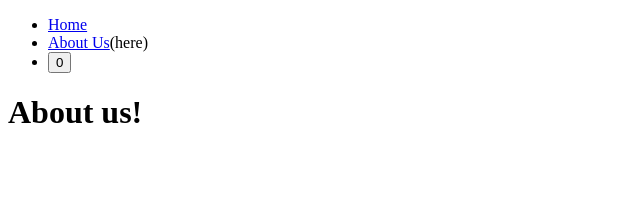
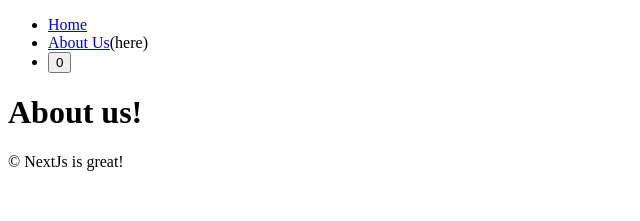
Before and after one commit to ehdnd/next-js-nomad, a Next.js app: page /about-us in a window 1280 px wide. Shown: the top 221 px of the page, without its empty margins (0-640 px from the left). Built offline with nearby package versions, Linux system fonts and the light colour scheme.

Commit message:
2 7 layouts

```diff
--- /dev/null
+++ b/app/about-us/layout.tsx
@@ -0,0 +1,8 @@
+export default function Layout({ children }: { children: React.ReactNode }) {
+  return (
+    <div>
+      {children}
+      &copy; NextJs is great!
+    </div>
+  );
+}
--- a/app/about-us/page.tsx
+++ b/app/about-us/page.tsx
@@ -1,75 +1,7 @@
-import Navigation from "../../components/navigation";
-
 export default function AboutUs() {
-  console.log("🖥️  [서버 전용] AboutUs 실행 - no use client");
   return (
     <div>
-      <Navigation></Navigation>
       <h1>About us!</h1>
     </div>
   );
 }
-
-/*
-"use client" 가 없다
-이건 hydration이 필요없다
-즉, "use client" 는
-backend 에서 render 되고 frontend 에서 hydrate 되는걸 의미한다
-그냥 "use hydrate" 라고 생각하자 ~
-
-"use client" 아닌건 다 server component다
-유저가 다운로드할 자바스크립트가 적어진다
-
-client component 만 hydrate 한다
-*/
-
-/*
-// 서버가 실행하는 순서:
-
-1. AboutUs() 실행
-   console.log("no use client")  // ← 터미널에 출력!
-   └─ <div> 생성
-       ├─ Navigation() 호출
-       │   console.log("use client")  // ← 터미널에 출력!
-       │   console.log(path) // /about-us ← 터미널에 출력!
-       │   └─ <nav> HTML 생성
-       └─ <h1>About us!</h1> 생성
-
-2. HTML 완성해서 브라우저에 전송
-*/
-
-/*
-// HTML 받고 표시
-// JavaScript 다운로드
-// Hydration 시작!
-
-1. Navigation() 다시 실행!
-   console.log("use client")  // ← 브라우저 콘솔에 출력!
-   console.log(path) // /about-us ← 브라우저 콘솔에 출력!
-
-2. AboutUs()는 실행 안 됨!
-   // "no use client"는 브라우저에서 출력 안 됨!
-*/
-
-/*
-서버 실행 (1번째)
-   ↓
-목적: HTML을 만들기 위해
-   ↓
-console.log("use client") → 터미널 출력
-HTML 생성: <nav><button>0</button></nav>
-   ↓
-브라우저로 전송
-   ↓
-━━━━━━━━━━━━━━━━━━━━━━━━━━━━━━━━
-   ↓
-브라우저 실행 (2번째)
-   ↓
-목적: Hydration (React 앱으로 깨우기)
-   ↓
-console.log("use client") → 브라우저 콘솔 출력
-Virtual DOM 생성
-기존 HTML과 비교
-이벤트 리스너 부착: <button onClick={...}>
-useState 활성화
-*/
--- a/app/layout.tsx
+++ b/app/layout.tsx
@@ -1,3 +1,5 @@
+import Navigation from "../components/navigation";
+
 export const metadata = {
   title: "NextJs",
   description: "letsss goo",
@@ -10,7 +12,10 @@
 }) {
   return (
     <html lang="ko">
-      <body>{children}</body>
+      <body>
+        <Navigation />
+        {children}
+      </body>
     </html>
   );
 }
--- a/app/page.tsx
+++ b/app/page.tsx
@@ -1,11 +1,8 @@
 // root segment
-import Navigation from "../components/navigation";
 
-// app/page.tsx 파일에서 export default 되어야만 한다
-export default function Tomato() {
+export default function Page() {
   return (
     <div>
-      <Navigation></Navigation>
       <h1>Hello NextJs!</h1>
     </div>
   );
--- a/components/navigation.tsx
+++ b/components/navigation.tsx
@@ -5,12 +5,6 @@
 import { useState } from "react";
 
 export default function Navigation() {
-  console.log("🔄 [서버 + 브라우저] Navigation 실행 - use client");
-  console.log(
-    "📍 실행 환경:",
-    typeof window === "undefined" ? "🖥️  서버(Node.js)" : "🌐 브라우저"
-  );
-
   // Client Component 에서만 사용가능
   const path = usePathname();
   console.log("📂 현재 경로:", path);
@@ -33,12 +27,3 @@
     </nav>
   );
 }
-
-/*
-/about-us ---> dummy HTML no interacttion (이벤트리스너 부착안됨)
-          ---> init() new React App with dummy HTML starting point
-          ---> navigation 이 a 에서 react component가 된다
-/about-us ---> <button>0</button>
-          ---> <button onClinck=...>
-          ---> 이게 hydration 단순 HTML을 React App 으로 초기화하는 작업
-*/
```
